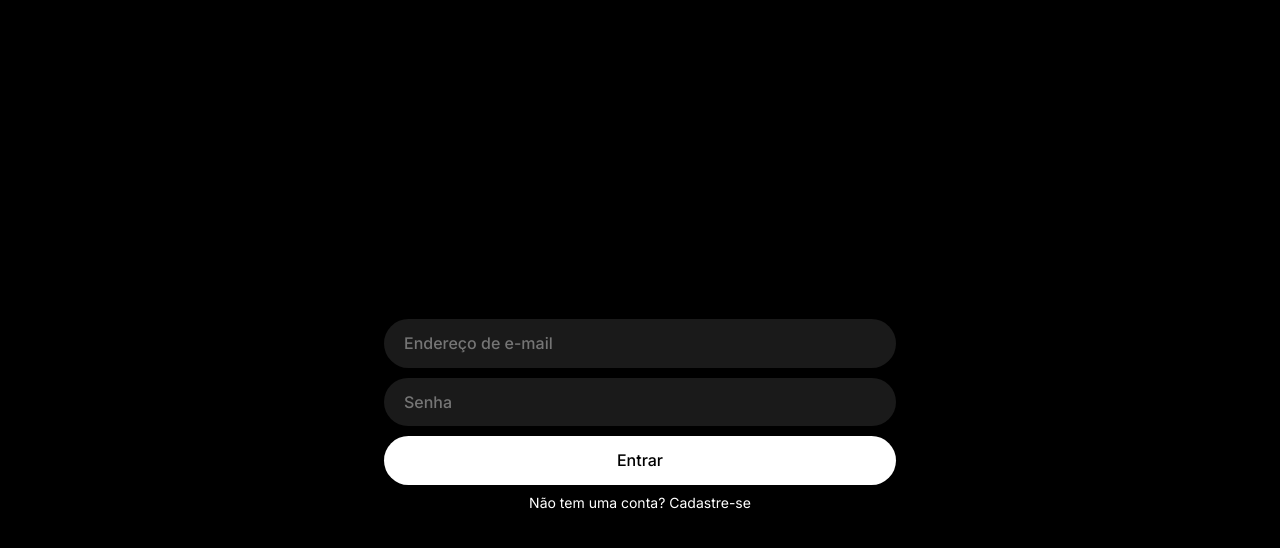
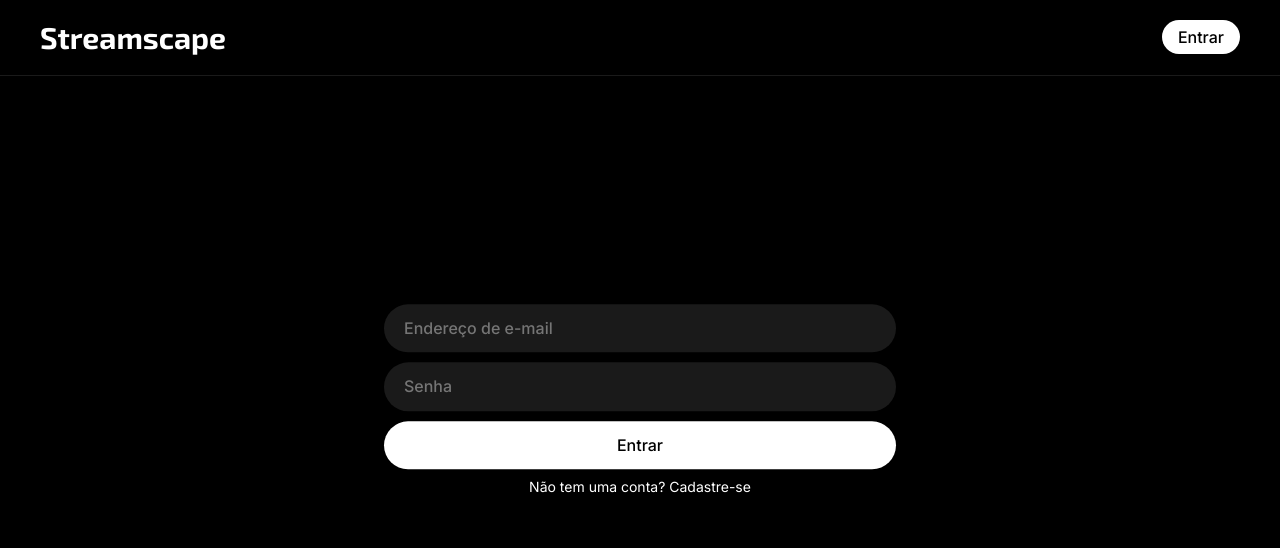
Before and after one commit to wrbcrv/streamscape, an Angular app: page /login in a window 1280 px wide. Shown: the top 548 px of the page. Built offline with nearby package versions, Linux system fonts and the light colour scheme; no server answers.

Commit message:
Header e login do usuário com interceptor

```diff
--- a/src/app/app.component.html
+++ b/src/app/app.component.html
@@ -1 +1,2 @@
+<app-header></app-header>
 <router-outlet></router-outlet>
--- a/src/app/app.component.ts
+++ b/src/app/app.component.ts
@@ -1,14 +1,15 @@
+import { CommonModule } from '@angular/common';
 import { Component } from '@angular/core';
-import { CommonModule } from '@angular/common';
 import { RouterOutlet } from '@angular/router';
+import { HeaderComponent } from './shared/components/header/header.component';
 
 @Component({
   selector: 'app-root',
   standalone: true,
-  imports: [CommonModule, RouterOutlet],
+  imports: [CommonModule, RouterOutlet, HeaderComponent],
   templateUrl: './app.component.html',
   styleUrl: './app.component.scss'
 })
 export class AppComponent {
-  title = 'client';
+
 }
--- a/src/app/app.config.ts
+++ b/src/app/app.config.ts
@@ -1,12 +1,18 @@
 import { ApplicationConfig } from '@angular/core';
 import { provideRouter } from '@angular/router';
 
-import { provideHttpClient } from '@angular/common/http';
+import { HTTP_INTERCEPTORS, provideHttpClient, withInterceptorsFromDi } from '@angular/common/http';
 import { routes } from './app.routes';
+import { AuthInterceptor } from './core/interceptor/auth.interceptor';
 
 export const appConfig: ApplicationConfig = {
   providers: [
     provideRouter(routes),
-    provideHttpClient()
+    provideHttpClient(withInterceptorsFromDi()),
+    {
+      provide: HTTP_INTERCEPTORS,
+      useClass: AuthInterceptor,
+      multi: true
+    }
   ]
 };
--- /dev/null
+++ b/src/app/core/interceptor/auth.interceptor.ts
@@ -0,0 +1,38 @@
+import { HttpClient, HttpEvent, HttpHandler, HttpInterceptor, HttpRequest } from "@angular/common/http";
+import { Injectable } from "@angular/core";
+import { Observable } from "rxjs";
+import { map, switchMap } from "rxjs/operators";
+
+@Injectable()
+export class AuthInterceptor implements HttpInterceptor {
+  private apiUrl: string = 'http://localhost:8080/api/login';
+
+  constructor(private http: HttpClient) { }
+
+  intercept(req: HttpRequest<any>, next: HttpHandler): Observable<HttpEvent<any>> {
+    if (req.url === this.apiUrl || req.url === `${this.apiUrl}/token` || req.url === 'http://localhost:8080/api/usuarios')
+      return next.handle(req);
+
+    return this.getToken().pipe(
+      switchMap(token => {
+        if (token) {
+          req = req.clone({
+            setHeaders: {
+              Authorization: `Bearer ${token}`
+            }
+          });
+        }
+
+        return next.handle(req);
+      })
+    );
+  }
+
+  private getToken(): Observable<any> {
+    return this.http.get<any>(`${this.apiUrl}/token`, {
+      withCredentials: true
+    }).pipe(
+      map(response => response.token)
+    );
+  }
+}
--- /dev/null
+++ b/src/app/core/services/usuario.service.ts
@@ -0,0 +1,19 @@
+import { HttpClient } from '@angular/common/http';
+import { Injectable } from '@angular/core';
+import { Observable } from 'rxjs';
+import { Usuario } from '../models/usuario.model';
+
+@Injectable({
+  providedIn: 'root'
+})
+export class UsuarioService {
+  private apiUrl: string = 'http://localhost:8080/api/usuarios';
+
+  constructor(private http: HttpClient) { }
+
+  getLoggedInUsuario(): Observable<Usuario> {
+    return this.http.get<Usuario>(`${this.apiUrl}/me`, {
+      withCredentials: true
+    });
+  }
+}
--- a/src/app/features/auth/components/login/login.component.html
+++ b/src/app/features/auth/components/login/login.component.html
@@ -1,6 +1,5 @@
 <div class="container">
   <form class="login-form" (submit)="login()">
-    <span class="login-heading"></span>
     <div class="form-group">
       <input
         class="form-control"
--- a/src/app/features/auth/components/login/login.component.scss
+++ b/src/app/features/auth/components/login/login.component.scss
@@ -8,10 +8,10 @@ button {
 
 .container {
     font-family: 'Inter', sans-serif;
-    display: flex;
-    justify-content: center;
-    align-items: center;
-    height: 100vh;
+    position: absolute;
+    top: 50%;
+    left: 50%;
+    transform: translate(-50%, -50%);
 }
 
 .login-form {
@@ -59,6 +59,10 @@ button {
     cursor: pointer;
 }
 
+.btn:hover {
+    background-color: #e6e6e6;
+}
+
 .form-control::placeholder {
     font-weight: 500;
 }
--- a/src/app/shared/components/header/header.component.html
+++ b/src/app/shared/components/header/header.component.html
@@ -1 +1,8 @@
-<p>header works!</p>
+<header class="header">
+  <div class="logo">Streamscape</div>
+  <div *ngIf="!usuario" class="enter-btn" routerLink="/login">Entrar</div>
+  <div *ngIf="usuario" class="user-info">
+    <div>{{ usuario.nome }}</div>
+    <div class="profile-picture"></div>
+  </div>
+</header>
--- a/src/app/shared/components/header/header.component.scss
+++ b/src/app/shared/components/header/header.component.scss
@@ -0,0 +1,43 @@
+.header {
+    font-family: 'Inter', sans-serif;
+    display: flex;
+    justify-content: space-between;
+    align-items: center;
+    padding: 20px 40px;
+    border-bottom: 1px solid #1a1a1a;
+}
+
+.logo {
+    font-family: 'Exo 2';
+    font-size: 30px;
+    color: #fff;
+    font-weight: 700;
+}
+
+.enter-btn {
+    background-color: #fff;
+    color: #000;
+    font-weight: 500;
+    padding: 8px 16px;
+    border-radius: 50px;
+    cursor: pointer;
+}
+
+.enter-btn:hover {
+    background-color: #e6e6e6;
+}
+
+.user-info {
+    display: flex;
+    align-items: center;
+    gap: 10px;
+    color: #fff;
+    cursor: pointer;
+}
+
+.profile-picture {
+    background-color: #fff;
+    border-radius: 50px;
+    width:  34.40px;
+    height: 34.40px;
+}
--- a/src/app/shared/components/header/header.component.ts
+++ b/src/app/shared/components/header/header.component.ts
@@ -1,12 +1,38 @@
-import { Component } from '@angular/core';
+import { Component, OnInit } from '@angular/core';
+import { NavigationEnd, Router, RouterModule } from '@angular/router';
+import { UsuarioService } from '../../../core/services/usuario.service';
+import { Usuario } from '../../../core/models/usuario.model';
+import { CommonModule } from '@angular/common';
 
 @Component({
   selector: 'app-header',
   standalone: true,
-  imports: [],
+  imports: [CommonModule, RouterModule],
   templateUrl: './header.component.html',
   styleUrl: './header.component.scss'
 })
-export class HeaderComponent {
+export class HeaderComponent implements OnInit {
+  usuario: Usuario | null = null;
 
+  constructor(private usuarioService: UsuarioService, private router: Router) {
+    this.router.events.subscribe(event => {
+      if (event instanceof NavigationEnd && event.url === '/') {
+        this.getLoggedInUsuario();
+      }
+    });
+  }
+
+  ngOnInit(): void {
+    if (this.router.url === '/') {
+      this.getLoggedInUsuario();
+    }
+  }
+
+  getLoggedInUsuario(): void {
+    this.usuarioService.getLoggedInUsuario().subscribe((response) => {
+      this.usuario = response;
+    }, (error) => {
+
+    })
+  }
 }
--- a/src/styles.scss
+++ b/src/styles.scss
@@ -1,4 +1,5 @@
 @import url('https://fonts.googleapis.com/css2?family=Inter:wght@100..900&display=swap');
+@import url('https://fonts.googleapis.com/css2?family=Exo+2:ital,wght@0,100..900;1,100..900&display=swap');
 
 /*! normalize.css v8.0.1 | MIT License | github.com/necolas/normalize.css */
 
```
Also changed, not shown: src/app/core/models/usuario.model.ts (added, +7 -0 lines).
